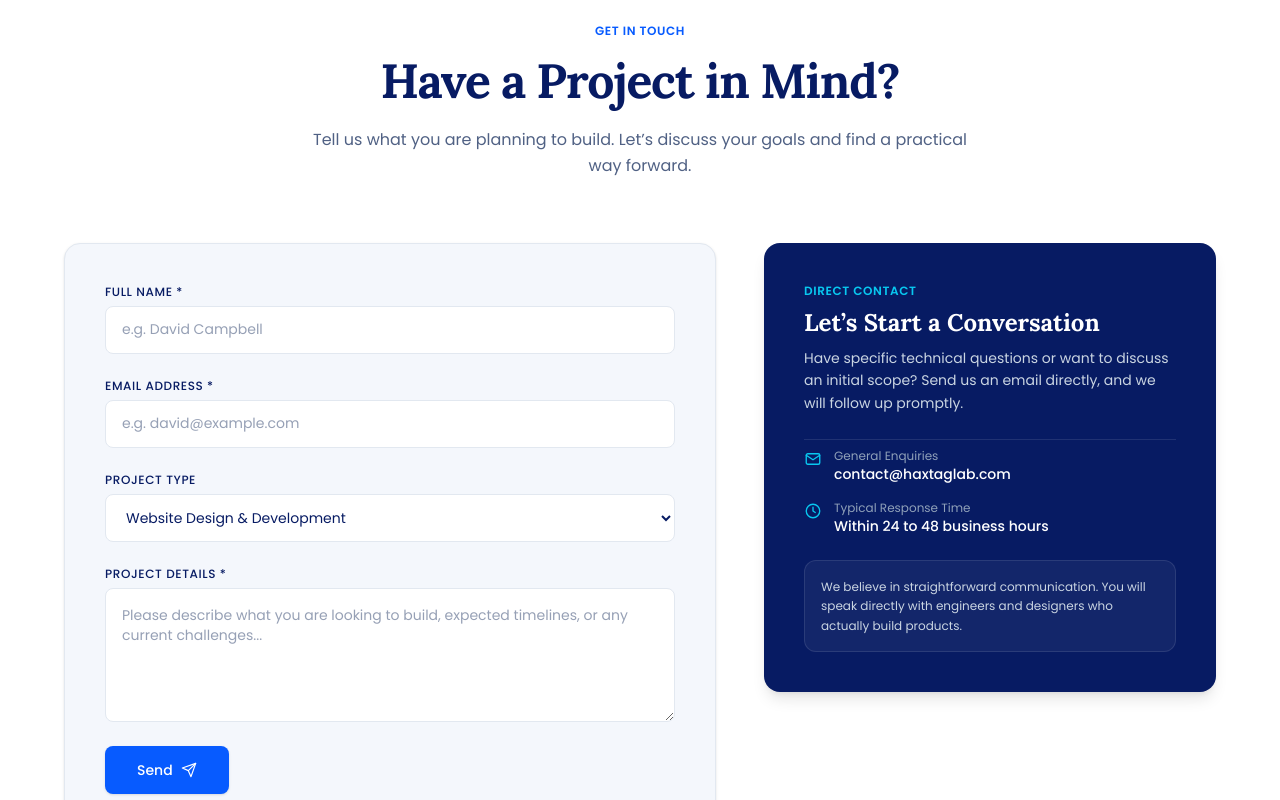
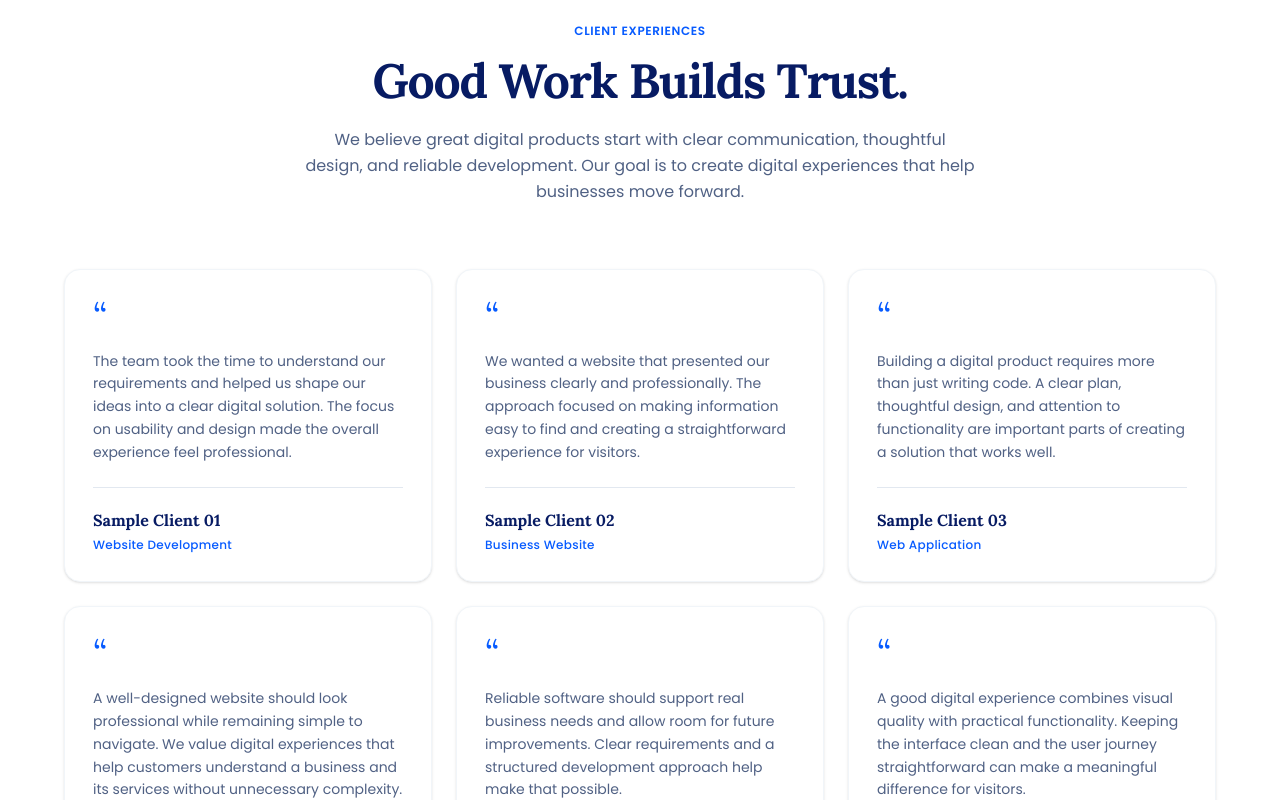
Before and after one commit to haxtaglabdev/haxtaglab-website, a React (Vite) app: page / in a window 1280 px wide. Shown: the part 5740-6540 px from the top of the page. Built offline with nearby package versions, Linux system fonts and the light colour scheme.

Commit message:
customer review part

```diff
--- a/src/App.tsx
+++ b/src/App.tsx
@@ -6,6 +6,7 @@ import { Navbar } from './components/Navbar'
 import { ProcessSection } from './components/ProcessSection'
 import { ProjectsSection } from './components/ProjectsSection'
 import { ServicesSection } from './components/ServicesSection'
+import { TestimonialsSection } from './components/TestimonialsSection'
 
 function App() {
   return (
@@ -17,6 +18,7 @@ function App() {
         <ServicesSection />
         <ProjectsSection />
         <ProcessSection />
+        <TestimonialsSection />
         <ContactSection />
       </main>
       <Footer />
--- /dev/null
+++ b/src/components/TestimonialsSection.tsx
@@ -0,0 +1,53 @@
+import { testimonials } from '../data/site'
+
+export function TestimonialsSection() {
+  return (
+    <section
+      className="w-full scroll-mt-20 border-b border-border-subtle bg-white py-24"
+      id="testimonials"
+    >
+      <div className="mx-auto flex max-w-[1440px] flex-col gap-16 px-8 lg:px-16">
+        <div className="mx-auto max-w-2xl text-center">
+          <span className="mb-3 block text-xs font-semibold tracking-wider text-primary uppercase">
+            Client Experiences
+          </span>
+          <h2 className="font-heading text-3xl leading-tight font-bold tracking-tight text-navy sm:text-4xl lg:text-5xl">
+            Good Work Builds Trust.
+          </h2>
+          <p className="mt-4 text-base leading-relaxed text-text-muted">
+            We believe great digital products start with clear communication, thoughtful design, and
+            reliable development. Our goal is to create digital experiences that help businesses
+            move forward.
+          </p>
+        </div>
+
+        <div className="grid grid-cols-1 gap-6 md:grid-cols-2 lg:grid-cols-3">
+          {testimonials.map((item) => (
+            <article
+              key={item.id}
+              className="flex h-full flex-col rounded-2xl border border-slate-100 bg-surface-card p-7 shadow-sm transition-all duration-200 hover:-translate-y-1 hover:border-primary/30 hover:shadow-md"
+            >
+              <span
+                aria-hidden="true"
+                className="font-heading mb-4 text-4xl leading-none text-primary"
+              >
+                “
+              </span>
+              <blockquote className="flex-1 text-sm leading-relaxed text-text-muted">
+                {item.quote}
+              </blockquote>
+              <footer className="mt-6 border-t border-border-subtle pt-5">
+                <cite className="font-heading not-italic text-base font-bold text-navy">
+                  {item.name}
+                </cite>
+                <p className="mt-1 text-xs font-medium tracking-wide text-primary">
+                  {item.projectType}
+                </p>
+              </footer>
+            </article>
+          ))}
+        </div>
+      </div>
+    </section>
+  )
+}
--- a/src/data/site.ts
+++ b/src/data/site.ts
@@ -243,6 +243,58 @@ export const processSteps: ProcessStep[] = [
   },
 ]
 
+export type TestimonialItem = {
+  id: string
+  quote: string
+  name: string
+  projectType: string
+}
+
+export const testimonials: TestimonialItem[] = [
+  {
+    id: 'sample-01',
+    quote:
+      'The team took the time to understand our requirements and helped us shape our ideas into a clear digital solution. The focus on usability and design made the overall experience feel professional.',
+    name: 'Sample Client 01',
+    projectType: 'Website Development',
+  },
+  {
+    id: 'sample-02',
+    quote:
+      'We wanted a website that presented our business clearly and professionally. The approach focused on making information easy to find and creating a straightforward experience for visitors.',
+    name: 'Sample Client 02',
+    projectType: 'Business Website',
+  },
+  {
+    id: 'sample-03',
+    quote:
+      'Building a digital product requires more than just writing code. A clear plan, thoughtful design, and attention to functionality are important parts of creating a solution that works well.',
+    name: 'Sample Client 03',
+    projectType: 'Web Application',
+  },
+  {
+    id: 'sample-04',
+    quote:
+      'A well-designed website should look professional while remaining simple to navigate. We value digital experiences that help customers understand a business and its services without unnecessary complexity.',
+    name: 'Sample Client 04',
+    projectType: 'UI/UX Design',
+  },
+  {
+    id: 'sample-05',
+    quote:
+      'Reliable software should support real business needs and allow room for future improvements. Clear requirements and a structured development approach help make that possible.',
+    name: 'Sample Client 05',
+    projectType: 'Custom Software',
+  },
+  {
+    id: 'sample-06',
+    quote:
+      'A good digital experience combines visual quality with practical functionality. Keeping the interface clean and the user journey straightforward can make a meaningful difference for visitors.',
+    name: 'Sample Client 06',
+    projectType: 'Digital Product Development',
+  },
+]
+
 export const projectTypes = [
   { value: 'website', label: 'Website Design & Development' },
   { value: 'webapp', label: 'Custom Web Application' },
```
